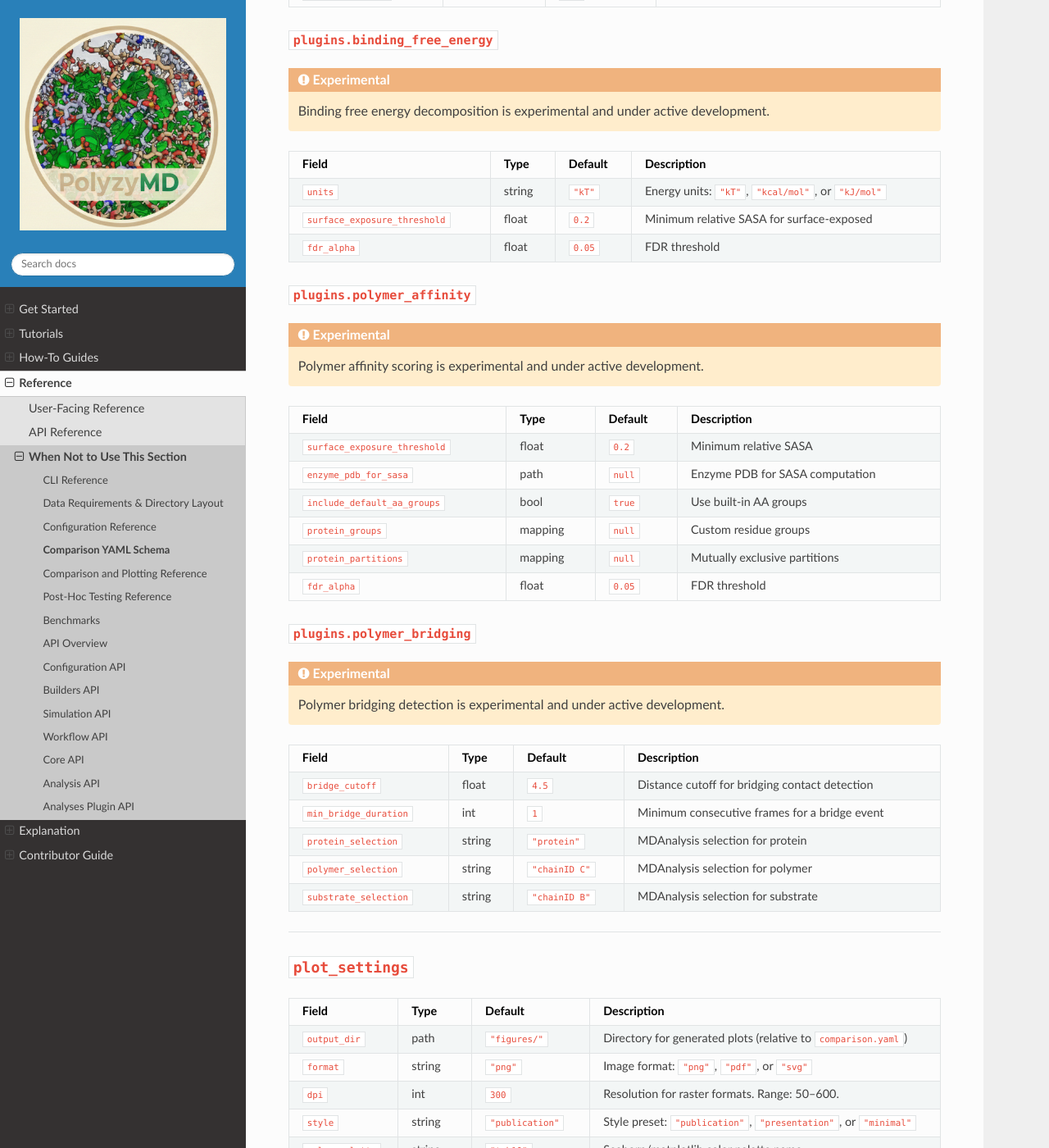
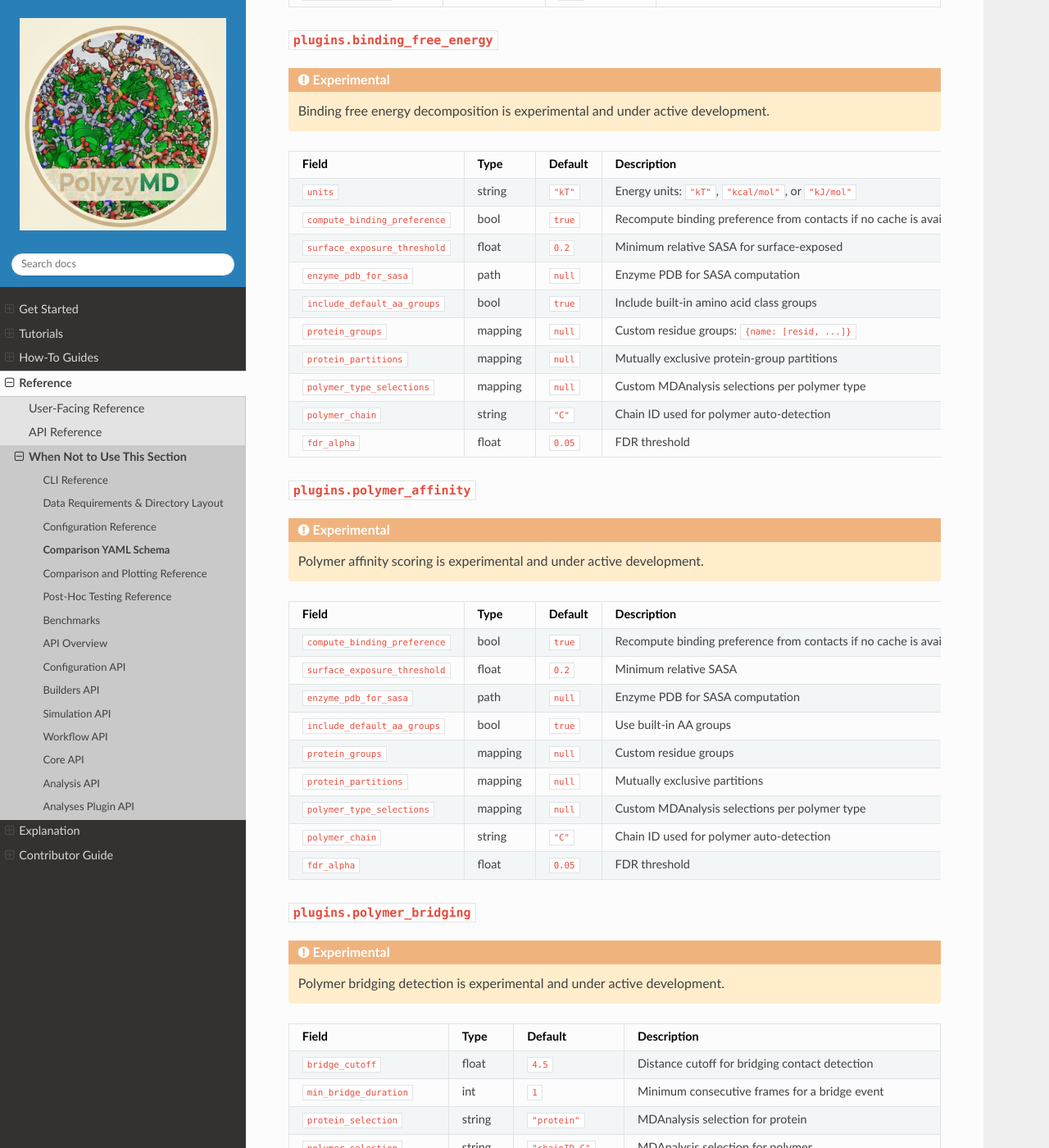
Before and after one commit to joelaforet/polyzymd, a Sphinx documentation site: the page built from docs/source/reference/comparison_yaml.md, in a window 1280 px wide and 1400 px high, scrolled down 6318 px. Shown: the whole window at 82% size. Built offline with Sphinx 7.4.7 and the Read the Docs theme 3.1.0, drawn with Linux system fonts in a browser that asks for light colours.

Commit message:
docs(reference): sync BFE and polymer_affinity settings in comparison_yaml.md

```diff
--- a/docs/source/reference/comparison_yaml.md
+++ b/docs/source/reference/comparison_yaml.md
@@ -253,7 +253,14 @@ Binding free energy decomposition is experimental and under active development.
 | Field | Type | Default | Description |
 |-------|------|---------|-------------|
 | `units` | string | `"kT"` | Energy units: `"kT"`, `"kcal/mol"`, or `"kJ/mol"` |
+| `compute_binding_preference` | bool | `true` | Recompute binding preference from contacts if no cache is available |
 | `surface_exposure_threshold` | float | `0.2` | Minimum relative SASA for surface-exposed |
+| `enzyme_pdb_for_sasa` | path | `null` | Enzyme PDB for SASA computation |
+| `include_default_aa_groups` | bool | `true` | Include built-in amino acid class groups |
+| `protein_groups` | mapping | `null` | Custom residue groups: `{name: [resid, ...]}` |
+| `protein_partitions` | mapping | `null` | Mutually exclusive protein-group partitions |
+| `polymer_type_selections` | mapping | `null` | Custom MDAnalysis selections per polymer type |
+| `polymer_chain` | string | `"C"` | Chain ID used for polymer auto-detection |
 | `fdr_alpha` | float | `0.05` | FDR threshold |
 
 ### `plugins.polymer_affinity`
@@ -266,11 +273,14 @@ Polymer affinity scoring is experimental and under active development.
 
 | Field | Type | Default | Description |
 |-------|------|---------|-------------|
+| `compute_binding_preference` | bool | `true` | Recompute binding preference from contacts if no cache is available |
 | `surface_exposure_threshold` | float | `0.2` | Minimum relative SASA |
 | `enzyme_pdb_for_sasa` | path | `null` | Enzyme PDB for SASA computation |
 | `include_default_aa_groups` | bool | `true` | Use built-in AA groups |
 | `protein_groups` | mapping | `null` | Custom residue groups |
 | `protein_partitions` | mapping | `null` | Mutually exclusive partitions |
+| `polymer_type_selections` | mapping | `null` | Custom MDAnalysis selections per polymer type |
+| `polymer_chain` | string | `"C"` | Chain ID used for polymer auto-detection |
 | `fdr_alpha` | float | `0.05` | FDR threshold |
 
 ### `plugins.polymer_bridging`
```
